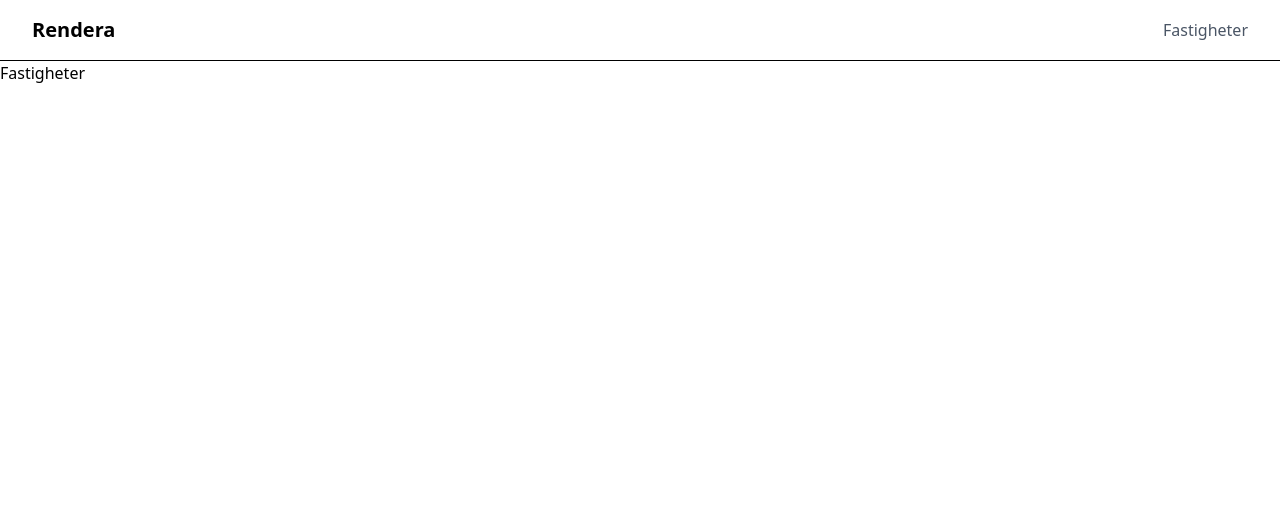
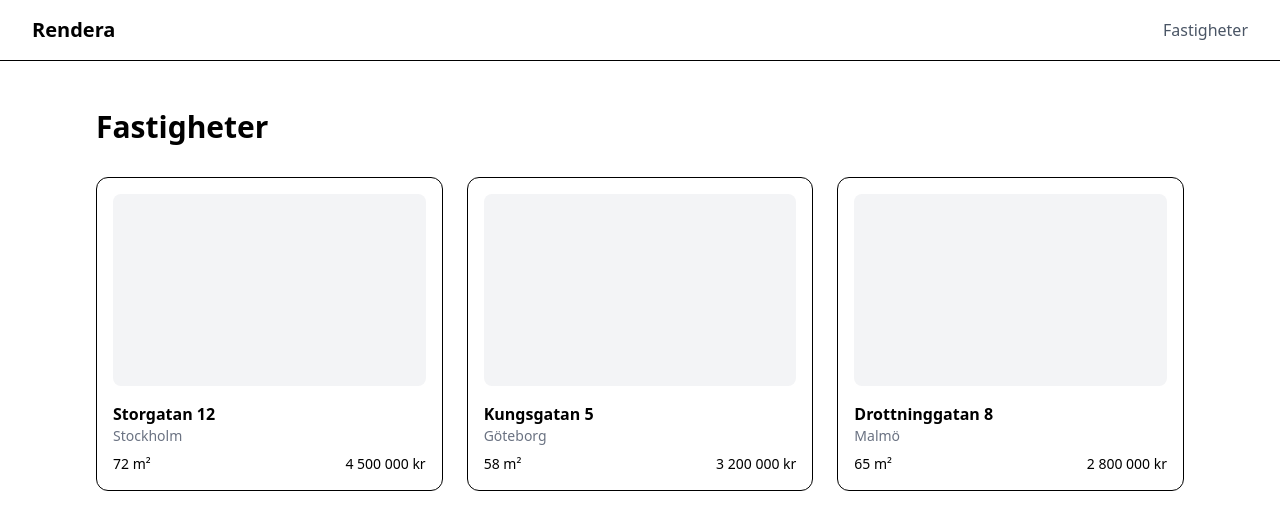
Before and after one commit to Ibrahim-giti/rendera, a Next.js app: page /fastigheter in a window 1280 px wide. Shown: the top 530 px of the page. Built offline with nearby package versions, Linux system fonts and the light colour scheme.

Commit message:
fastighetskort

```diff
--- a/app/fastigheter/page.tsx
+++ b/app/fastigheter/page.tsx
@@ -1,3 +1,44 @@
+const fastigheter = [
+  {
+    id: "1",
+    titel: "Storgatan 12",
+    stad: "Stockholm",
+    pris: 4500000,
+    storlek: 72,
+  },
+  {
+    id: "2",
+    titel: "Kungsgatan 5",
+    stad: "Göteborg",
+    pris: 3200000,
+    storlek: 58,
+  },
+  {
+    id: "3",
+    titel: "Drottninggatan 8",
+    stad: "Malmö",
+    pris: 2800000,
+    storlek: 65,
+  },
+]
+
 export default function Page() {
-  return <h1>Fastigheter</h1>
+  return (
+    <main className="max-w-6xl mx-auto px-8 py-12">
+      <h1 className="text-3xl font-bold mb-8">Fastigheter</h1>
+      <div className="grid grid-cols-3 gap-6">
+        {fastigheter.map((f) => (
+          <a href={`/fastigheter/${f.id}`} key={f.id} className="border rounded-xl p-4 hover:shadow-md transition">
+            <div className="bg-gray-100 h-48 rounded-lg mb-4"></div>
+            <h2 className="font-semibold">{f.titel}</h2>
+            <p className="text-gray-500 text-sm">{f.stad}</p>
+            <div className="flex justify-between mt-2 text-sm">
+              <span>{f.storlek} m²</span>
+              <span className="font-medium">{f.pris.toLocaleString("sv-SE")} kr</span>
+            </div>
+          </a>
+        ))}
+      </div>
+    </main>
+  )
 }
```
